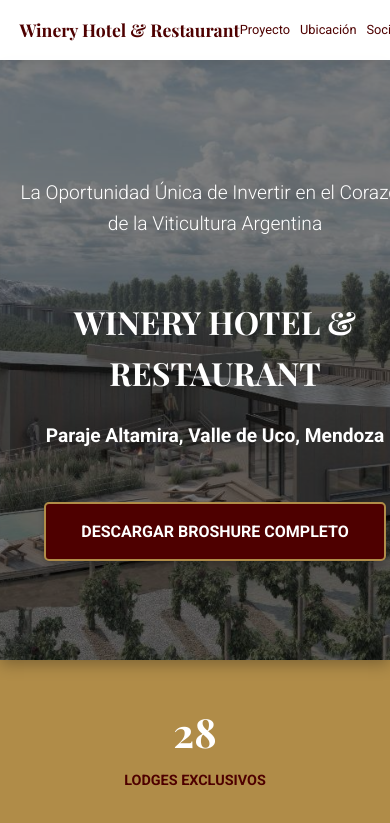
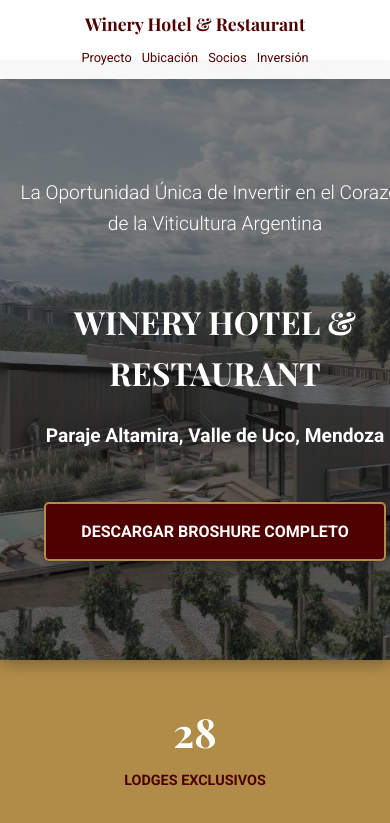
Before and after one commit to FlorCorva/winneryhotel, a plain HTML site: page index.html in a window 390 px wide. Shown: the top 823 px of the page. Drawn offline with nearby package versions, Linux system fonts and the light colour scheme.

Commit message:
Refactor styles for navigation and header responsiveness
Updated styles for navigation and header responsiveness. Removed unused sections and adjusted logo and nav properties for better layout.

```diff
--- a/index.html
+++ b/index.html
@@ -69,13 +69,12 @@
             font-size: 1.5em;
             font-weight: 700;
             text-decoration: none;
-            white-space: nowrap; /* Asegura que el logo no se rompa si es posible */
+            white-space: nowrap;
         }
 
-        /* CORRECCIÓN DE MENÚ DE NAVEGACIÓN */
         .nav {
             display: flex;
-            gap: 30px;
+            gap: 20px;
         }
         .nav a {
             color: #4E0000;
@@ -88,7 +87,6 @@
         .nav a:hover {
             color: #B08C48;
         }
-        /* FIN CORRECCIÓN MENÚ */
 
         /* --- 2. SLIDER / HERO SECTION (CARRUSEL) --- */
         #hero {
@@ -132,16 +130,18 @@
             padding: 0 20px;
         }
 
-        /* CORRECCIÓN DE TÍTULO (Mantenida de la última versión) */
+        /* CORRECCIÓN DE TÍTULO PRINCIPAL (Mantenida) */
         .hero-content h1 {
             display: inline-block;
             color: white;
         }
 
+        /* CORRECCIÓN DE SUBTÍTULO DESFASADO */
         .hero-content p {
             font-size: 1.6em;
             font-weight: 300;
             margin-bottom: 30px;
+            display: inline-block; /* Fuerza al p a ajustarse a su contenido para que text-align: center; del padre lo centre */
         }
 
         @keyframes slide-animation {
@@ -392,12 +392,27 @@
             .stat-item { padding: 10px; }
             .video-content { height: 300px; }
 
-            /* AJUSTES PARA EL HEADER EN MÓVILES */
+            /* AJUSTES PARA EL HEADER EN MÓVILES (SOLUCIÓN DEL MENU HORRIBLE) */
+            #header {
+                /* Quitamos la altura fija y permitimos que crezca */
+                height: auto;
+                padding-top: 10px;
+                padding-bottom: 10px;
+            }
+            #header .container {
+                flex-wrap: wrap; /* Permite que el menú baje si no cabe */
+                justify-content: center; /* Centra el logo y el menú cuando se envuelven */
+            }
             .logo {
-                font-size: 1.1em; /* Reducido para que quepa en una línea */
+                font-size: 1.1em;
+                width: 100%; /* El logo ocupa el ancho completo para centrarse mejor */
+                text-align: center;
             }
             .nav {
+                width: 100%; /* La navegación ocupa todo el ancho */
+                justify-content: center; /* Centra los enlaces dentro del nav */
                 gap: 10px;
+                margin-top: 10px; /* Separación del logo */
             }
             .nav a {
                 font-size: 0.8em;
@@ -553,21 +568,4 @@
                     </div>
                     <div class="logo-box">
                         <a href="https://fincaabril.com/es/" target="_blank">
-                            <img src="img/logo_web_con_texto_chico.png" alt="Logo Finca Abril"> </a>
-                    </div>
-                </div>
-            </div>
-        </div>
-    </section>
-
-    <section id="video-cta" class="text-center">
-        <button onclick="openVideoModal()" class="video-button" style="background: #B08C48; color: #4E0000; border: none;">
-            ▶ VER VIDEO PRESENTACIÓN EXCLUSIVA
-        </button>
-    </section>
-
-    <section id="cta-final">
-        <div class="container">
-            <h2>Conviértase en Socio Propietario</h2>
-            <p style="font-size: 1.2em;">Ingrese al negocio hotelero y vitivinícola más exclusivo de Mendoza con una rentabilidad excepcional y beneficios únicos, incluyendo vinos de alta gama y noches de hotel.</p>
-            <a href="documentos/broshure.pdf" target="_blank" class="button">
+                            <img src="img/logo_web_con_texto_chico.png" alt="Logo Finca A
```
